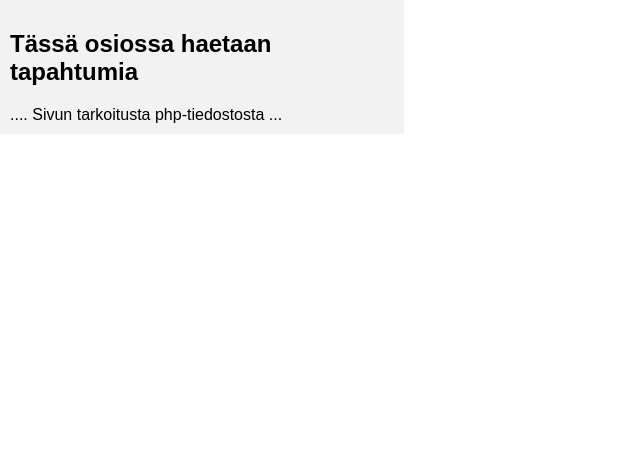
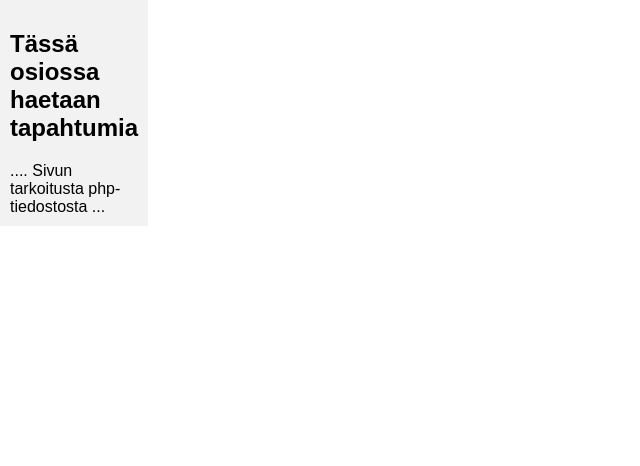
Before and after one commit to JHaimaka/Projekti-I, a PHP site: page /hae.php in a window 1280 px wide. Shown: the part 105-571 px from the top of the page, without its empty margins (0-640 px from the left). Run offline with PHP 8.4, Linux system fonts and the light colour scheme.

Commit message:
Tyylien muutoksia

```diff
--- a/styles/layout.css
+++ b/styles/layout.css
@@ -90,7 +90,7 @@ footer {
     padding: 10px;
     margin-left: 20px;
     float: right;
-    width: 30%;
+    width: 10vw;;
 }
 
 .purpose-section {
@@ -98,11 +98,11 @@ footer {
     padding: 10px;
     margin-right: 20px;
     float: left;
-    width: 30%;
+    width: 10vw;;
 }
 @media (min-width: 769px) {
   .event-section,
   .purpose-section {
-      width: 30%;
+      width: 10vw; /*40%*/
   }
 }
```
